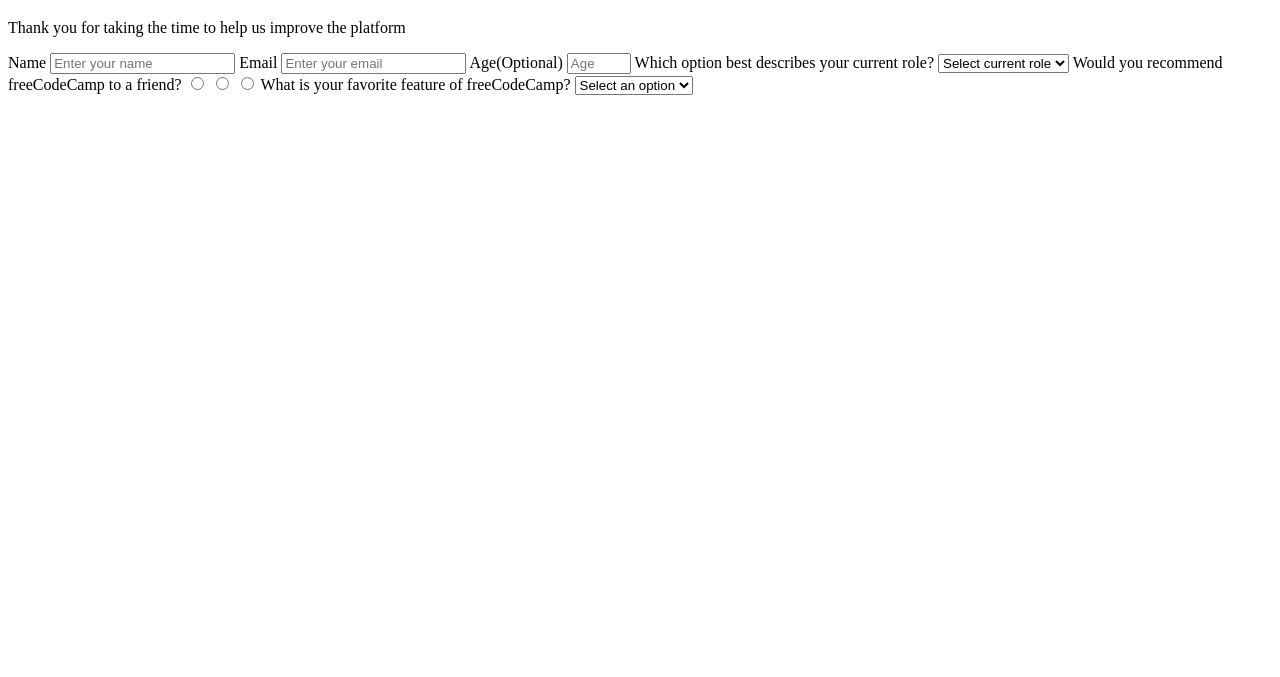
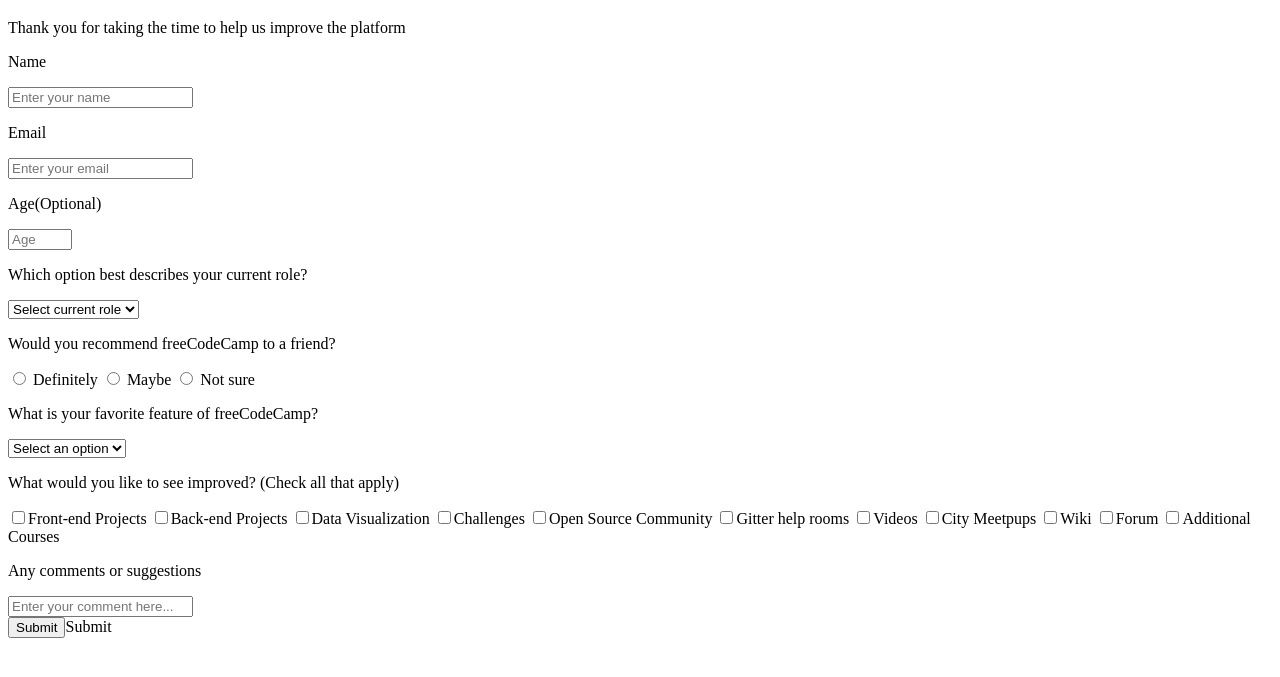
Before and after one commit to PVARGASM1/Survey-Form-FreeCodeCamp, a plain HTML site: page index.html in a window 1280 px wide. Shown: the part 61-738 px from the top of the page. Drawn offline with Linux system fonts and the light colour scheme.

Commit message:
first step

```diff
--- a/index.html
+++ b/index.html
@@ -8,17 +8,25 @@
     <h1 id="title">freeCodeCamp Survey Form</h1>
     <p id="description">Thank you for taking the time to help us improve the platform</p>
 
-    <form action="" id="surver-form">
+    <form action="" id="survey-form">
 
-      <label for="name"> Name
+      <div class="form-section">
+        <label id="name-label">
+          <p>Name</p>
           <input required id="name" type="text" placeholder="Enter your name">
         </label>
+      </div>
 
-      <label for="email"> Email
-        <input required id="email" type="text" placeholder="Enter your email">
+      <div class="form-section">
+        <label id="email-label">
+          <p>Email</p>
+          <input required id="email" type="email" placeholder="Enter your email">
         </label>
+      </div>
 
-      <label for="number"> Age(Optional)
+      <div class="form-section">
+        <label id="number-label">
+          <p>Age(Optional)</p>
           <input
             id="number"
             type="number"
@@ -27,8 +35,11 @@
             placeholder="Age"
           >
         </label>
+      </div>
 
-      <label for=""> Which option best describes your current role?
+      <div class="form-section">
+        <label for="">
+          <p>Which option best describes your current role?</p>
           <select id="dropdrown">
             <option value="">Select current role</option>
             <option value="1">Student</option>
@@ -38,14 +49,20 @@
             <option value="5">Other</option>
           </select>
         </label>
+      </div>
 
-      <label for=""> Would you recommend freeCodeCamp to a friend?
-        <input type="radio">
-        <input type="radio">
-        <input type="radio">
+      <div class="form-section">
+        <label for="">
+          <p>Would you recommend freeCodeCamp to a friend?</p>
+          <input type="radio"/> Definitely
+          <input name="maybe" type="radio"/> Maybe
+          <input name="not-sure" type="radio"/> Not sure
         </label>
+      </div>
 
-      <label for="">What is your favorite feature of freeCodeCamp?
+      <div class="form-section">
+        <label for="">
+          <p>What is your favorite feature of freeCodeCamp?</p>
           <select id="dropdrown">
             <option value="">Select an option</option>
             <option value="">Changelles</option>
@@ -54,8 +71,68 @@
             <option value="">Open Source</option>
           </select>
         </label>
+      </div>
+
+      <div class="form-section">
+        <p>What would you like to see improved? (Check all that apply)</p>
+        <label for="">
+          <input  value="1" type="checkbox"/>Front-end Projects
+        </label>
+
+        <label for="">
+          <input value="2" type="checkbox"/>Back-end Projects
+        </label>
+
+        <label for="">
+          <input value="3" type="checkbox"/>Data Visualization
+        </label>
+
+        <label for="">
+          <input value="4" type="checkbox"/>Challenges
+        </label>
+
+        <label for="">
+          <input value="5" type="checkbox"/>Open Source Community
+        </label>
+
+        <label for="">
+          <input value="6" type="checkbox"/>Gitter help rooms
+        </label>
+
+        <label for="">
+          <input value="7" type="checkbox"/>Videos
+        </label>
+
+        <label for="">
+          <input value="8" type="checkbox"/>City Meetpups
+        </label>
+
+        <label for="">
+          <input value="9" type="checkbox"/>Wiki
+        </label>
+
+        <label for="">
+          <input value="10" type="checkbox"/>Forum
+        </label>
+
+        <label for="">
+          <input value="11" type="checkbox"/>Additional Courses
+        </label>
+      </div>
+
+      <div class="form-section">
+        <p>Any comments or suggestions</p>
+        <label for="">
+          <input type="textarea" placeholder="Enter your comment here...">
+        </label>
+      </div>
+
+      <div>
+        <label>
+          <input id="submit" type="submit">Submit
+        </label>
+      </div>
 
 
-    </form>
   </body>
 </html>
```
Lines whose indentation alone changed are shown as unchanged.
